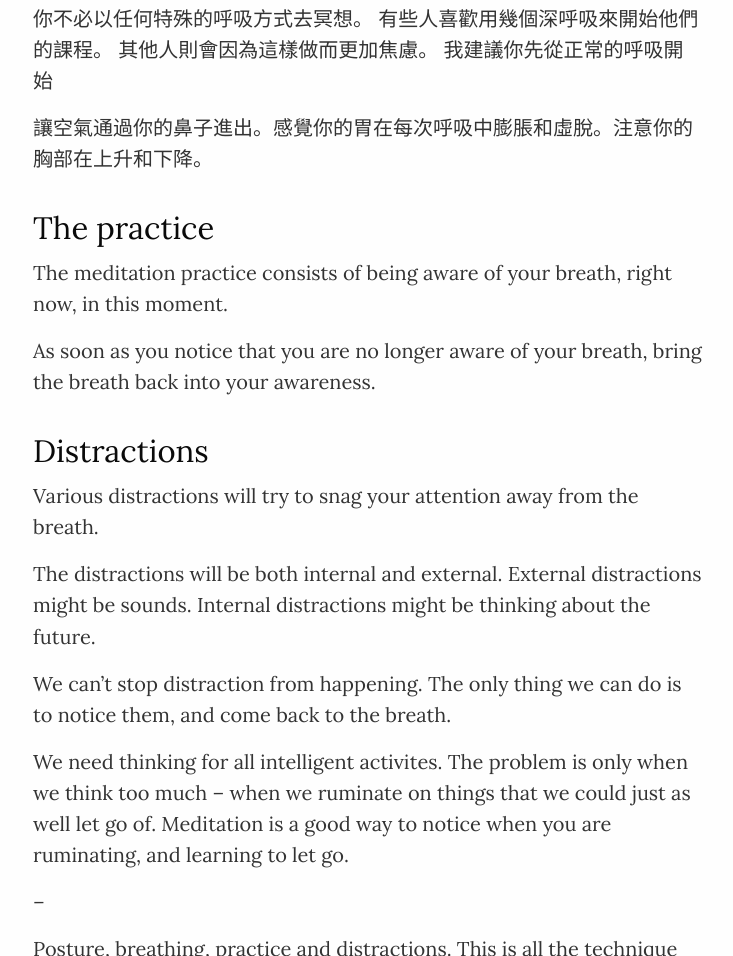
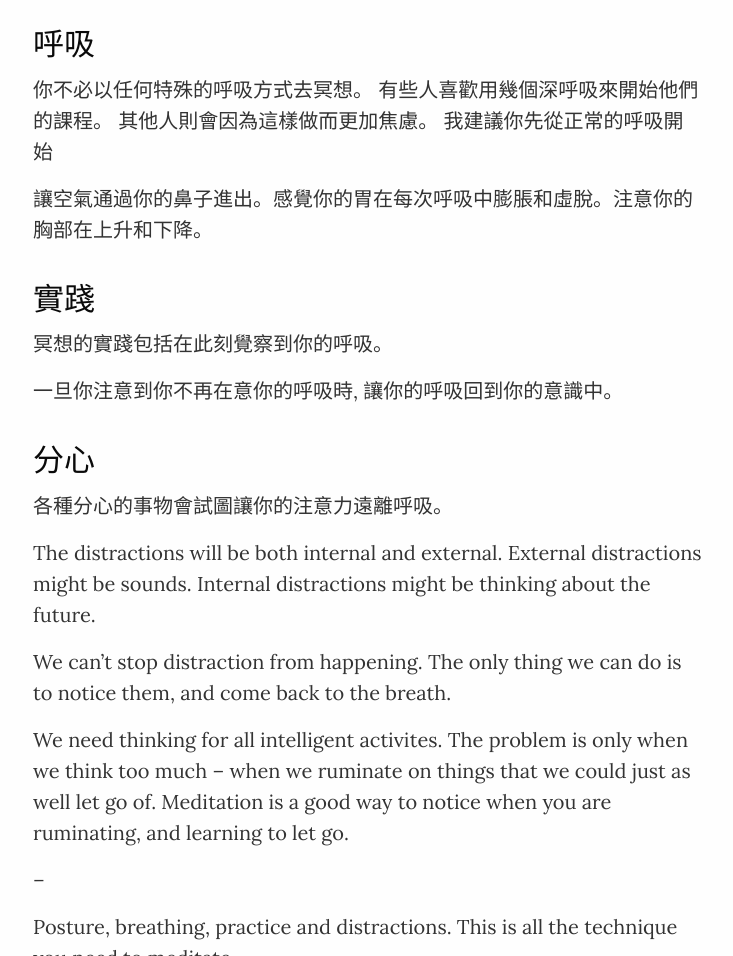
Before and after one commit to lightly-io/starting-meditation, a plain HTML site: page zh/index.html in a window 1280 px wide. Shown: the part 1844-2800 px from the top of the page, without its empty margins (22-755 px from the left). Drawn offline with Linux system fonts and the light colour scheme; files that its build step writes are made by us from their sources; files whose address does not match are found by name.

Commit message:
New translations index.html (Chinese Traditional)

```diff
--- a/zh/index.html
+++ b/zh/index.html
@@ -26,7 +26,7 @@
   <body>
     <div class="row intro">
       <div class="small-12 large-9 columns">
-        <0》冥想開始> </h1>
+        <h1>冥想開始> </h1>
 <h2> 冥想是減少壓力和增加存在的有效方法。 但是很難知道該從哪裡開始。 這裡有一個簡單的指導。</h2>
       </div>
     </div>
@@ -84,11 +84,11 @@
             <h3 id="breathing">呼吸</h3>
             <p>你不必以任何特殊的呼吸方式去冥想。 有些人喜歡用幾個深呼吸來開始他們的課程。 其他人則會因為這樣做而更加焦慮。 我建議你先從正常的呼吸開始</p>
             <p>讓空氣通過你的鼻子進出。感覺你的胃在每次呼吸中膨脹和虛脫。注意你的胸部在上升和下降。</p>
-            <h3 id="practice">The practice</h3>
-            <p>The meditation practice consists of being aware of your breath, right now, in this moment. </p>
-            <p>As soon as you notice that you are no longer aware of your breath, bring the breath back into your awareness.</p>
-            <h3 id="distractions">Distractions</h3>
-            <p>Various distractions will try to snag your attention away from the breath.</p>
+            <h3 id="practice">實踐</h3>
+            <p>冥想的實踐包括在此刻覺察到你的呼吸。 </p>
+            <p>一旦你注意到你不再在意你的呼吸時, 讓你的呼吸回到你的意識中。</p>
+            <h3 id="distractions">分心</h3>
+            <p>各種分心的事物會試圖讓你的注意力遠離呼吸。</p>
             <p>The distractions will be both internal and external. External distractions might be sounds. Internal distractions might be thinking about the future.</p>
             <p>We can’t stop distraction from happening. The only thing we can do is to notice them, and come back to the breath.</p>
             <p>We need thinking for all intelligent activites. The problem is only when we think too much – when we ruminate on things that we could just as well let go of. Meditation is a good way to notice when you are ruminating, and learning to let go.</p>
```
